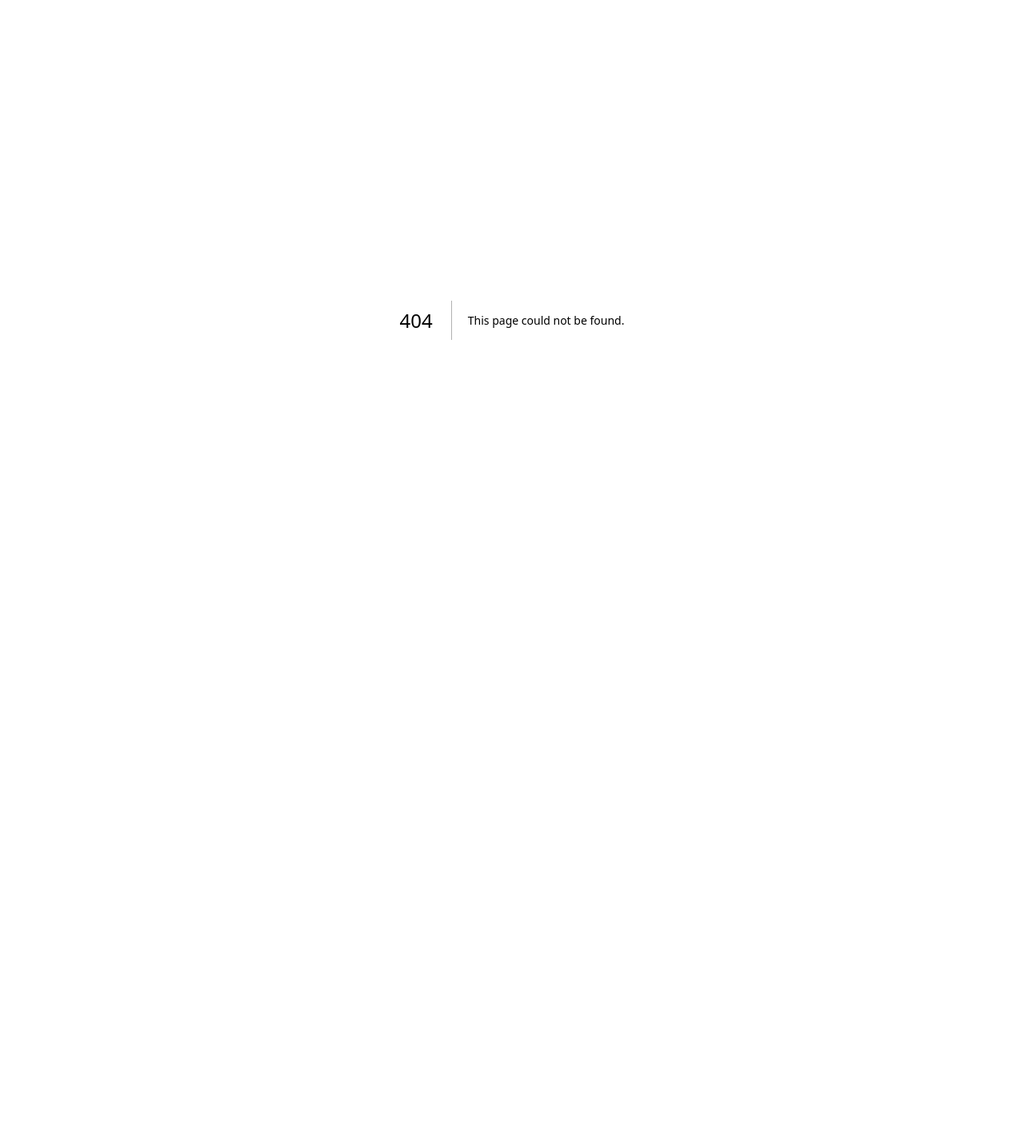
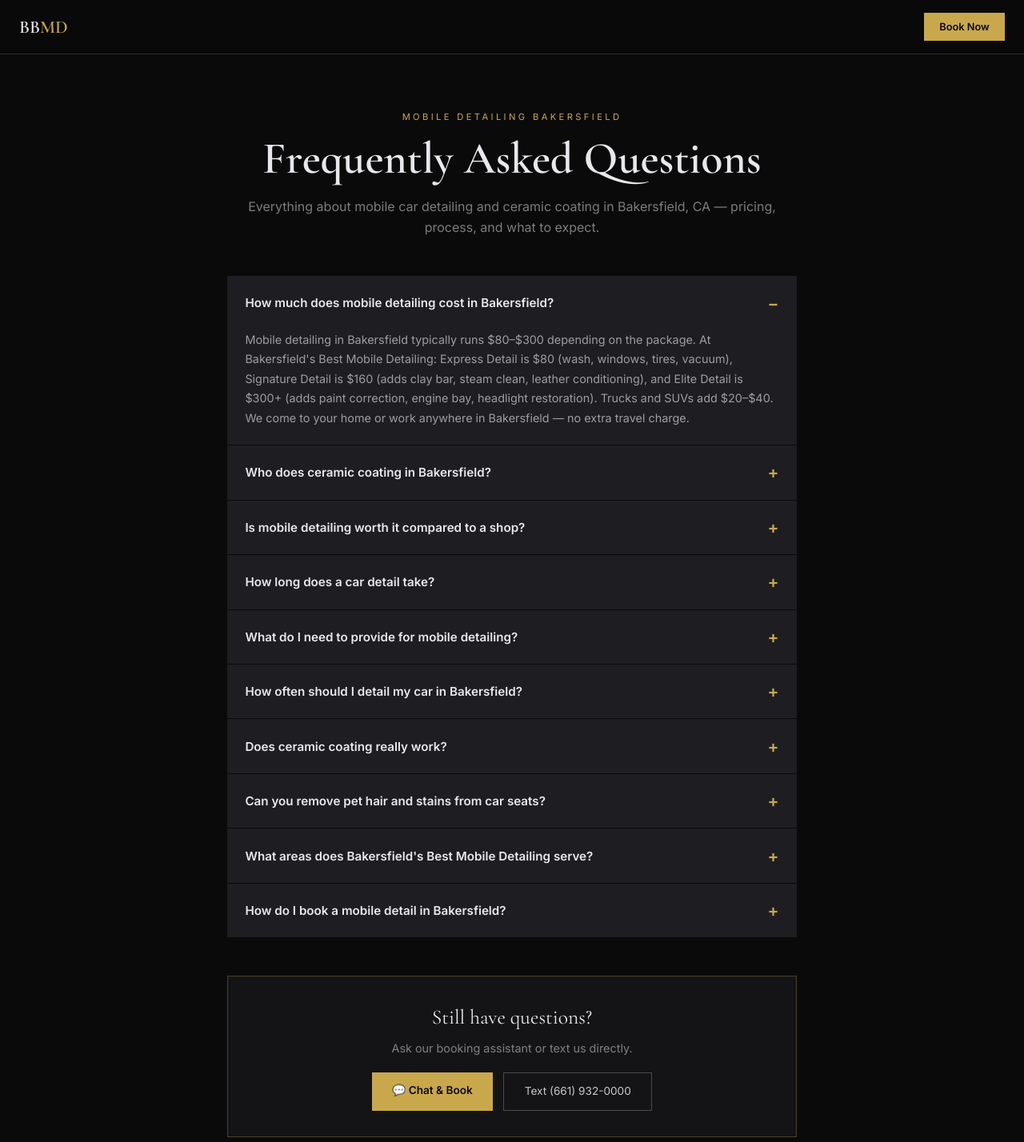
Before and after one commit to skyboss878/bbdetail, a Next.js app: page /faq in a window 1280 px wide. Before the commit this address had no page. Shown: the top 1428 px of the page at 80% size. Before the commit the page ends 800 px from the top, so only its background shows below. Built offline with nearby package versions, Linux system fonts and the light colour scheme.

Commit message:
FAQ page with FAQPage schema for AI search

```diff
--- /dev/null
+++ b/src/app/faq/page.js
@@ -0,0 +1,120 @@
+'use client'
+import { useState } from 'react'
+
+const C = {
+  obs:'#0A0A0B', carb:'#141416', graph:'#1E1E22', steel:'#2C2C32',
+  chro:'#C8C8CC', sil:'#E8E8EC', gold:'#C9A84C',
+}
+
+const FAQS = [
+  {
+    q: "How much does mobile detailing cost in Bakersfield?",
+    a: "Mobile detailing in Bakersfield typically runs $80–$300 depending on the package. At Bakersfield's Best Mobile Detailing: Express Detail is $80 (wash, windows, tires, vacuum), Signature Detail is $160 (adds clay bar, steam clean, leather conditioning), and Elite Detail is $300+ (adds paint correction, engine bay, headlight restoration). Trucks and SUVs add $20–$40. We come to your home or work anywhere in Bakersfield — no extra travel charge."
+  },
+  {
+    q: "Who does ceramic coating in Bakersfield?",
+    a: "Bakersfield's Best Mobile Detailing offers professional ceramic coating with mobile service — we come to you. Packages: Essential (2-year protection) from $500, Signature (5-year) from $900, and Elite (9-year) from $1,400. Every package includes paint correction and decontamination before coating, plus a written warranty. Call or text (661) 932-0000 for a quote."
+  },
+  {
+    q: "Is mobile detailing worth it compared to a shop?",
+    a: "For most people, yes. Mobile detailing saves you the drive and wait time — the detailer comes to your home or office with water, power, and all equipment. You get the same professional results as a shop, often with more personal attention since the detailer works on one vehicle at a time instead of running volume. The price is usually comparable to shop detailing."
+  },
+  {
+    q: "How long does a car detail take?",
+    a: "An Express Detail takes 1–1.5 hours. A full Signature Detail takes 3–4 hours. Paint correction or ceramic coating can take a full day or more depending on the vehicle's condition. Mobile service means it happens in your driveway while you go about your day."
+  },
+  {
+    q: "What do I need to provide for mobile detailing?",
+    a: "Nothing. A fully equipped mobile detailer brings their own water, power, and all products. A shaded flat spot (like a driveway or garage) is ideal but not required. Bakersfield's Best Mobile Detailing is completely self-contained."
+  },
+  {
+    q: "How often should I detail my car in Bakersfield?",
+    a: "Bakersfield's dust, oil-field fallout, and intense summer sun are hard on paint. A full detail every 3–4 months with monthly maintenance washes keeps a vehicle protected. Ceramic coating extends protection to years and makes maintenance washes much easier."
+  },
+  {
+    q: "Does ceramic coating really work?",
+    a: "Yes — professional-grade ceramic coating creates a chemical bond with your paint that lasts years (2–9 years depending on the product tier). It provides hydrophobic water beading, UV protection against Bakersfield sun fade, chemical resistance against bird droppings and oil fallout, and a deep gloss. The key is proper paint correction and prep before application — coating over swirled paint locks in the imperfections."
+  },
+  {
+    q: "Can you remove pet hair and stains from car seats?",
+    a: "Yes. Pet hair removal starts at $40 as an add-on, and interior steam cleaning (included in the Signature Detail) removes most stains from cloth seats and carpet. Heavy stains, odor issues, or biohazard cleanup are quoted case by case."
+  },
+  {
+    q: "What areas does Bakersfield's Best Mobile Detailing serve?",
+    a: "All of Bakersfield plus Oildale, Rosedale, Lamont, and surrounding Kern County areas. Mobile service Monday–Saturday, 7 AM to 6 PM. Book online at bakersfieldsbestmobiledetailing.com or call/text (661) 932-0000."
+  },
+  {
+    q: "How do I book a mobile detail in Bakersfield?",
+    a: "Three ways: book instantly with the AI assistant at bakersfieldsbestmobiledetailing.com (it checks real availability and confirms your slot in under a minute), fill out the booking form on the site, or call/text (661) 932-0000. Same-day appointments are often available. Payment by cash, Venmo, Zelle, or card — collected after the job is done to your satisfaction."
+  },
+]
+
+const faqSchema = {
+  "@context": "https://schema.org",
+  "@type": "FAQPage",
+  "mainEntity": FAQS.map(f => ({
+    "@type": "Question",
+    "name": f.q,
+    "acceptedAnswer": { "@type": "Answer", "text": f.a }
+  }))
+}
+
+export default function FAQPage() {
+  const [open, setOpen] = useState(0)
+
+  return (
+    <main style={{ background:C.obs, minHeight:'100vh', fontFamily:'Inter,sans-serif', color:C.sil }}>
+      <script type="application/ld+json" dangerouslySetInnerHTML={{ __html: JSON.stringify(faqSchema) }} />
+
+      {/* Nav */}
+      <nav style={{ position:'sticky', top:0, zIndex:50, background:'rgba(10,10,11,0.95)', backdropFilter:'blur(12px)', borderBottom:`1px solid ${C.steel}`, padding:'1rem 1.5rem', display:'flex', alignItems:'center', justifyContent:'space-between' }}>
+        <a href="/" style={{ fontFamily:'Cormorant Garamond,serif', fontSize:'1.4rem', fontWeight:600, color:C.sil, textDecoration:'none' }}>
+          BB<span style={{ color:C.gold }}>MD</span>
+        </a>
+        <a href="/#contact" style={{ background:C.gold, color:C.obs, fontWeight:700, fontSize:'0.8rem', padding:'0.5rem 1.2rem', textDecoration:'none' }}>Book Now</a>
+      </nav>
+
+      <section style={{ padding:'4rem 1.5rem', maxWidth:'760px', margin:'0 auto' }}>
+        <div style={{ textAlign:'center', marginBottom:'3rem' }}>
+          <span style={{ color:C.gold, fontSize:'0.7rem', letterSpacing:'0.3em', textTransform:'uppercase' }}>Mobile Detailing Bakersfield</span>
+          <h1 style={{ fontFamily:'Cormorant Garamond,serif', fontSize:'clamp(2.2rem, 6vw, 3.5rem)', fontWeight:600, color:C.sil, marginTop:'0.6rem', lineHeight:1.15 }}>
+            Frequently Asked Questions
+          </h1>
+          <p style={{ color:'rgba(200,200,204,0.6)', marginTop:'1rem', lineHeight:1.6 }}>
+            Everything about mobile car detailing and ceramic coating in Bakersfield, CA — pricing, process, and what to expect.
+          </p>
+        </div>
+
+        <div style={{ display:'flex', flexDirection:'column', gap:'1px' }}>
+          {FAQS.map((f, i) => (
+            <div key={i} style={{ background:C.graph }}>
+              <button onClick={() => setOpen(open === i ? null : i)} style={{
+                width:'100%', textAlign:'left', padding:'1.2rem 1.4rem',
+                display:'flex', justifyContent:'space-between', alignItems:'center', gap:'1rem',
+                background:'transparent', border:'none', color:C.sil, cursor:'pointer',
+                fontSize:'0.95rem', fontWeight:600, fontFamily:'Inter,sans-serif', lineHeight:1.4,
+              }}>
+                <span>{f.q}</span>
+                <span style={{ color:C.gold, fontSize:'1.3rem', flexShrink:0 }}>{open === i ? '−' : '+'}</span>
+              </button>
+              {open === i && (
+                <div style={{ padding:'0 1.4rem 1.3rem', color:'rgba(200,200,204,0.75)', fontSize:'0.9rem', lineHeight:1.7 }}>
+                  {f.a}
+                </div>
+              )}
+            </div>
+          ))}
+        </div>
+
+        <div style={{ textAlign:'center', marginTop:'3rem', padding:'2rem', background:C.carb, border:`1px solid rgba(201,168,76,0.3)` }}>
+          <h2 style={{ fontFamily:'Cormorant Garamond,serif', fontSize:'1.6rem', color:C.sil, marginBottom:'0.5rem' }}>Still have questions?</h2>
+          <p style={{ color:'rgba(200,200,204,0.6)', fontSize:'0.9rem', marginBottom:'1.2rem' }}>Ask our booking assistant or text us directly.</p>
+          <div style={{ display:'flex', gap:'0.8rem', justifyContent:'center', flexWrap:'wrap' }}>
+            <a href="/chat" style={{ background:C.gold, color:C.obs, fontWeight:700, fontSize:'0.85rem', padding:'0.8rem 1.6rem', textDecoration:'none' }}>💬 Chat & Book</a>
+            <a href="sms:6619320000" style={{ border:`1px solid rgba(200,200,204,0.3)`, color:C.chro, fontSize:'0.85rem', padding:'0.8rem 1.6rem', textDecoration:'none' }}>Text (661) 932-0000</a>
+          </div>
+        </div>
+      </section>
+    </main>
+  )
+}
--- a/src/app/sitemap.js
+++ b/src/app/sitemap.js
@@ -2,6 +2,7 @@ export default function sitemap() {
   return [
     { url: 'https://bakersfieldsbestmobiledetailing.com', lastModified: new Date(), priority: 1 },
     { url: 'https://bakersfieldsbestmobiledetailing.com/ceramic', lastModified: new Date(), priority: 0.9 },
+    { url: 'https://bakersfieldsbestmobiledetailing.com/faq', lastModified: new Date(), priority: 0.8 },
     { url: 'https://bakersfieldsbestmobiledetailing.com/chat', lastModified: new Date(), priority: 0.7 },
   ]
 }
```
